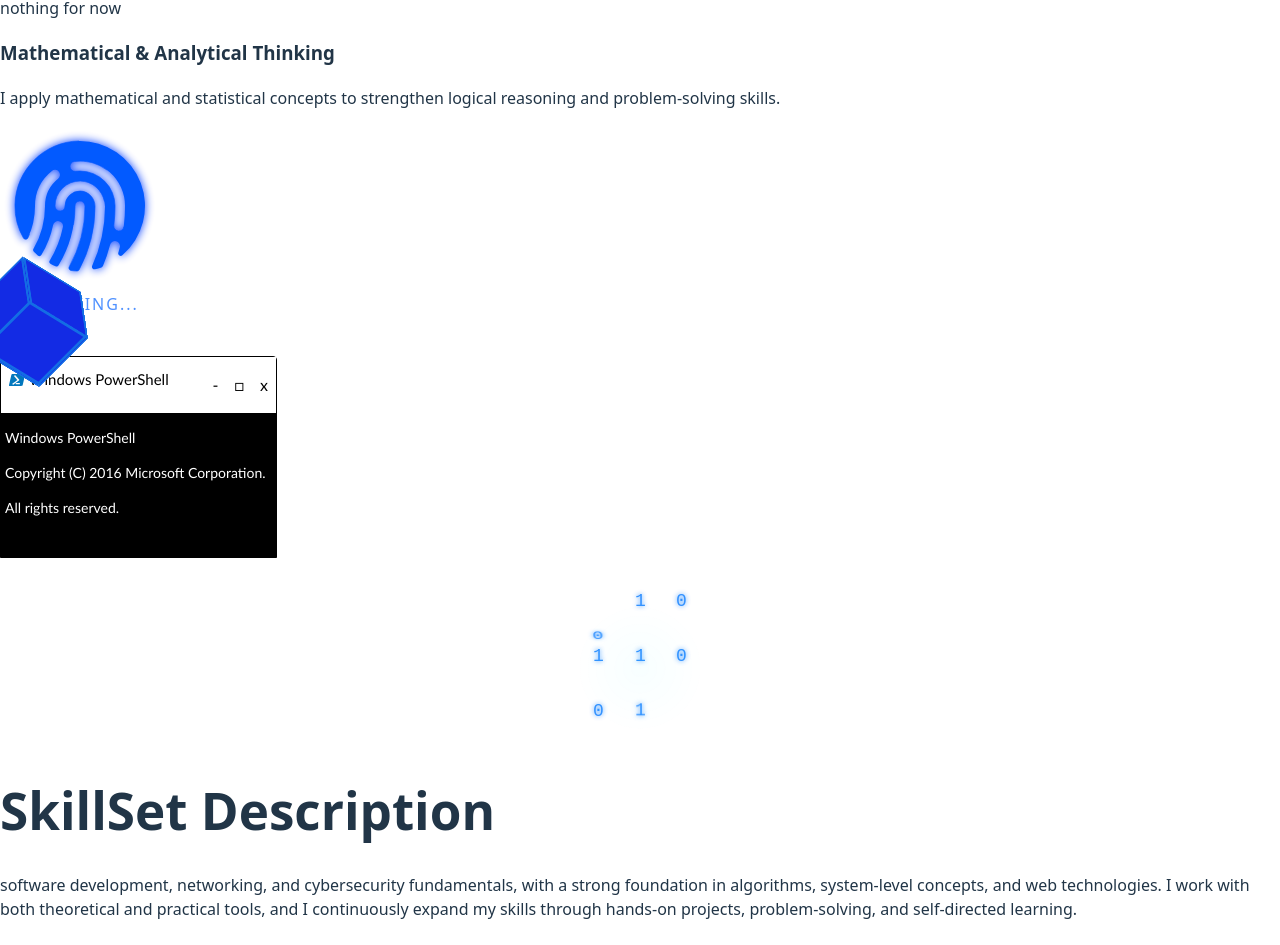
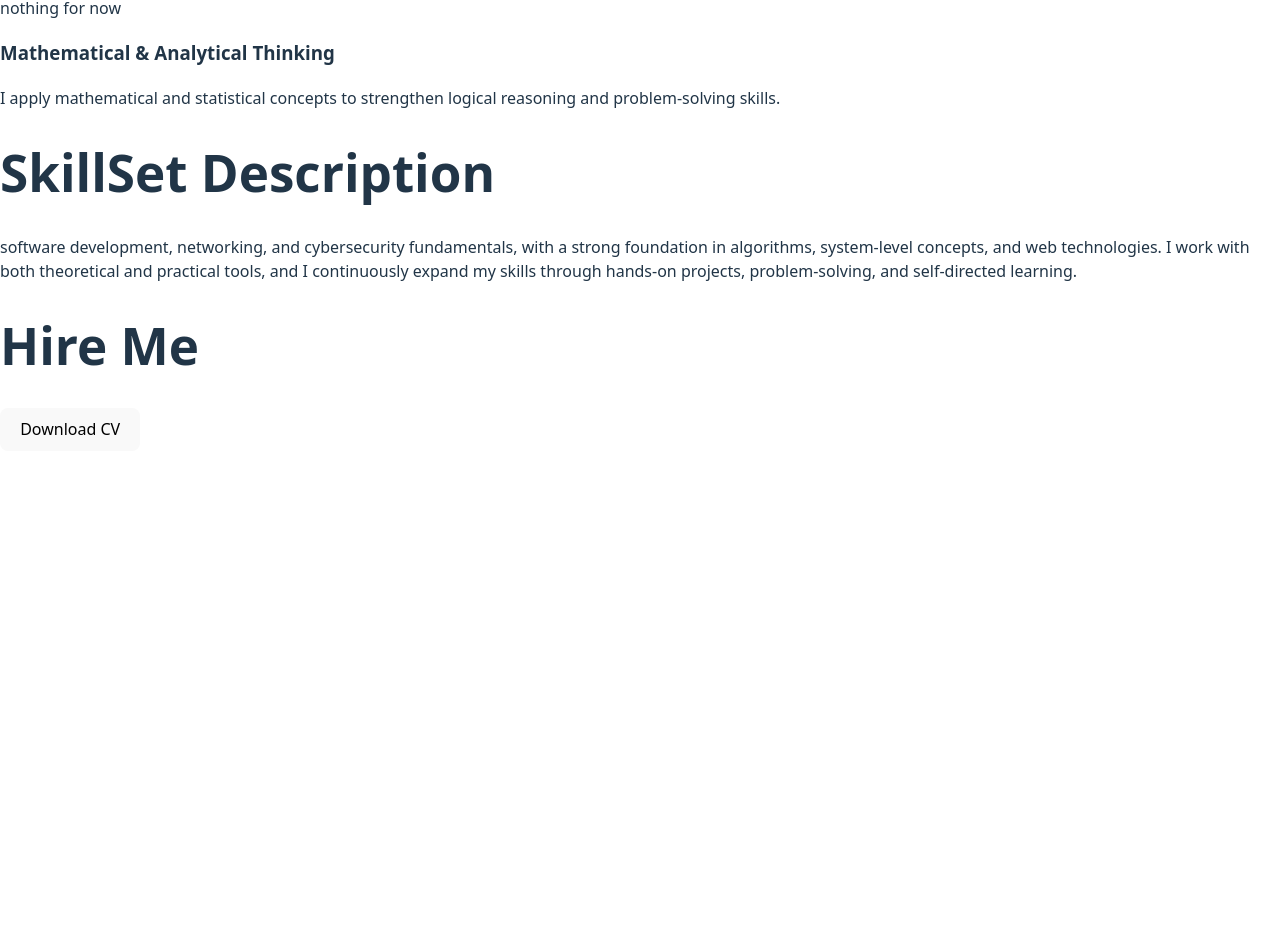
Before and after one commit to Chiraz-hub/My_Website, a React (Vite) app: page / in a window 1280 px wide. Shown: the part 1015-1960 px from the top of the page. After the commit the page ends 1466 px from the top, so only its background shows below. Built offline with nearby package versions, Linux system fonts and the light colour scheme.

Commit message:
Restructured the intro folder

```diff
--- a/src/App.tsx
+++ b/src/App.tsx
@@ -1,13 +1,9 @@
-import Greating from "./Page_components/Intro_structure/Title";
-import Nav from "./Page_components/Intro_structure/NavBar";
+import Greating from "./Page_components/Intro_structure/Title/Title";
+import Nav from "./Page_components/Intro_structure/NavBar/NavBar";
 import Desc from "./Page_components/About_Structure/Description"
 import Activity from "./Page_components/Activity/act"
 import Skill from "./Page_components/SkillSet/SkillDes"
 import Hire from "./Page_components/HireMe/hire"
-import SecBtn from './Page_components/Activity/ActIcon/SecBtn'
-import PrblmS from './Page_components/Activity/ActIcon/PrblmS'
-import Soft from './Page_components/Activity/ActIcon/Soft'
-import Math from './Page_components/Activity/ActIcon/Math'
 function App(){
  return (
      <div>
@@ -15,10 +11,6 @@ function App(){
     <Greating />
     <Desc />
     <Activity />
-    <SecBtn />
-    <PrblmS />
-    <Soft />
-    <Math />
     <Skill/>
     <Hire />
     </div>
```
Also changed, not shown: src/Page_components/Intro_structure/NavBar/NavBar.css (added), src/Page_components/Intro_structure/NavBar/NavBar.tsx (renamed from src/Page_components/Intro_structure/NavBar.tsx), src/Page_components/Intro_structure/Title/Title.css (added), src/Page_components/Intro_structure/Title/Title.tsx (renamed from src/Page_components/Intro_structure/Title.tsx).
